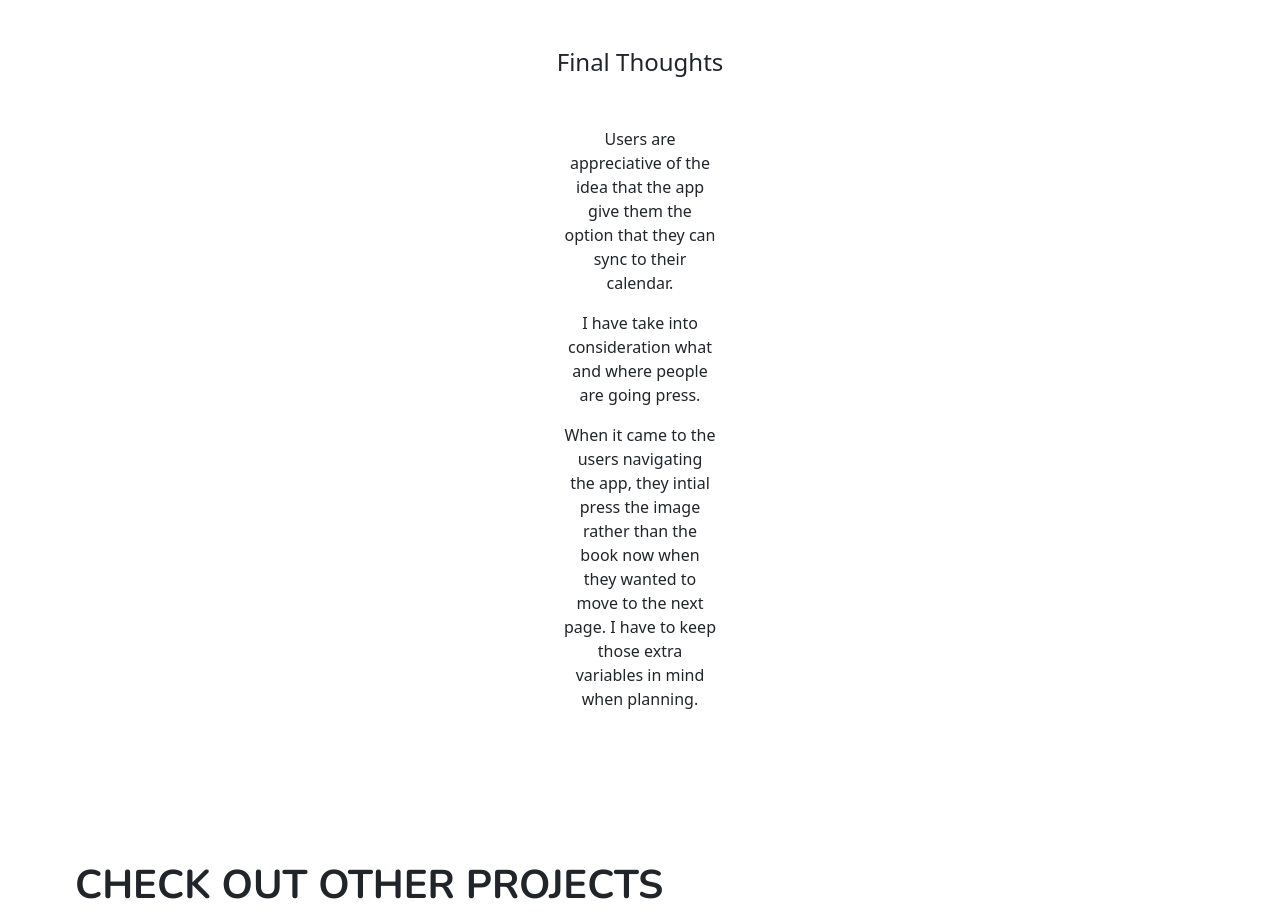
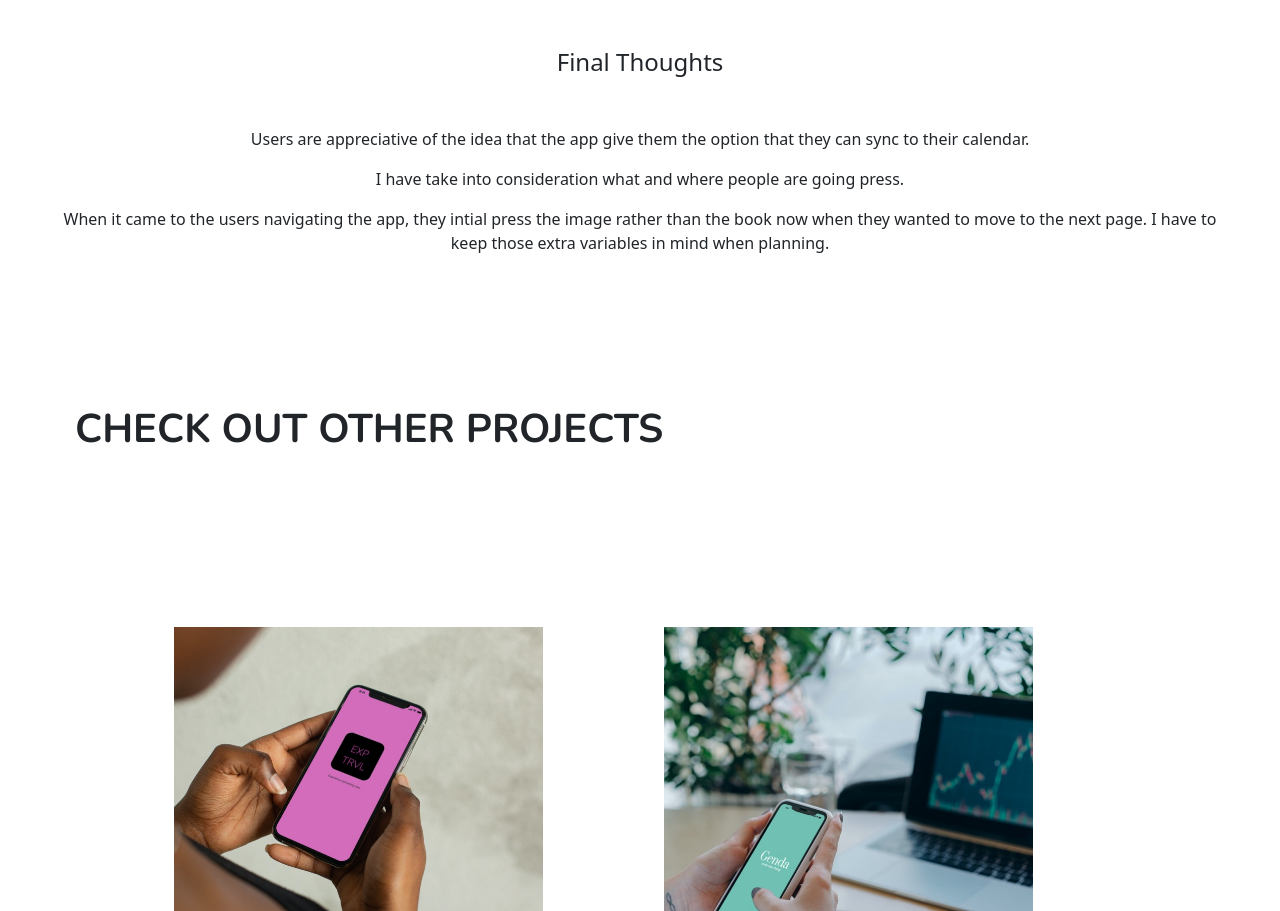
Before and after one commit to pfleming5/UX_UI_HW_20, a plain HTML site: page genda.html in a window 1280 px wide. Shown: the part 8315-9226 px from the top of the page. Drawn offline with nearby package versions, Linux system fonts and the light colour scheme.

Commit message:
Needed Changes

```diff
--- a/portstyle.css
+++ b/portstyle.css
@@ -199,20 +199,18 @@ iframe{
 
   }
 
-  .finalThoughts h4{
-      padding: 50px;
-  }
+
 
   .finalThoughts p{
-      padding-right: 64px;
-      padding-left: 64px;
+      padding-right: 6px;
+      padding-left: 6px;
   }
 
   .finalThoughts{
     margin: auto;
     text-align: center;
-    padding-right: 500px;
-    padding-left: 500px;
+    padding-right: 50px;
+    padding-left: 50px;
   }
 
 .userFlow{
```
Also changed, not shown: EXP_TRVL.html (+4 -4 lines), images/Rectangle 5.png (added), images/Rectangle 6.png, images/Rectangle 8.png.
